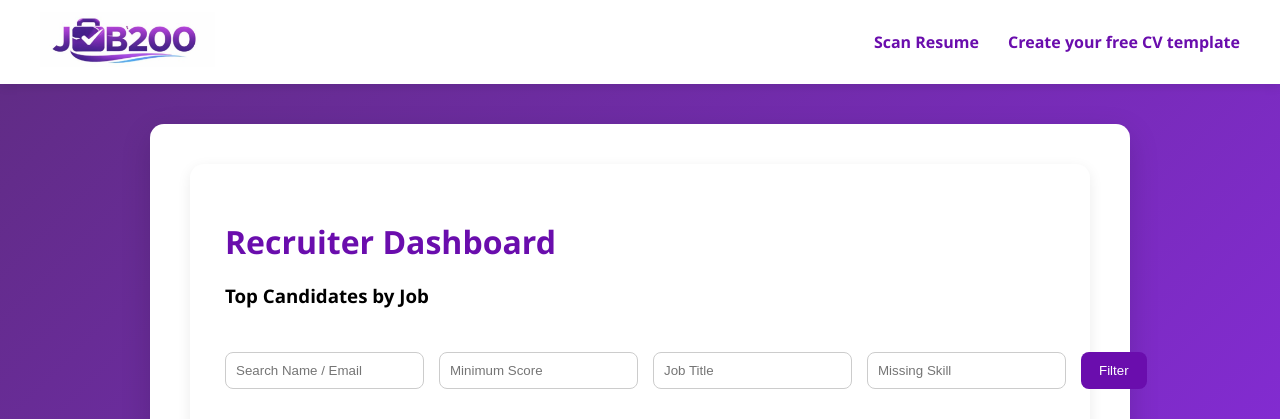
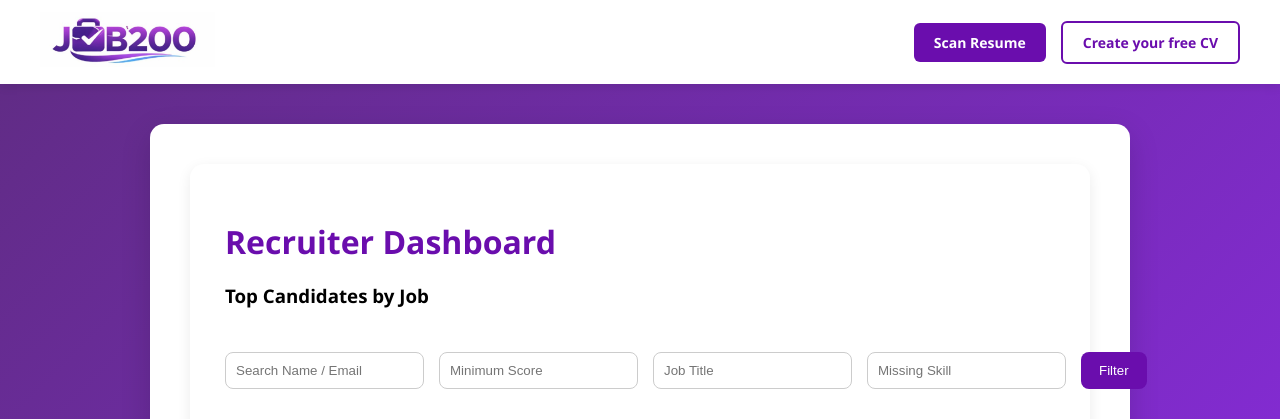
Before and after one commit to coolshano/job200_ml_version, a Django app: page /dashboard/ in a window 1280 px wide. Shown: the top 419 px of the page. Run offline with Django 5.2, Linux system fonts and the light colour scheme; the visitor is signed in with stand-in values (Sample User, id 1); data that the repository does not hold is empty; parts of the project's set-up code (start-up, migrations or seed data) failed here and were passed over.

Commit message:
added animation to buttons

```diff
--- a/scanner/templates/base.html
+++ b/scanner/templates/base.html
@@ -5,6 +5,7 @@
 <title>JOB200 ATS</title>
 
 <style>
+
 body {
     margin: 0;
     font-family: "Segoe UI", Arial, sans-serif;
@@ -15,6 +16,7 @@
 }
 
 /* HEADER */
+
 .header {
     background: white;
     padding: 12px 40px;
@@ -28,18 +30,82 @@
     height: 55px;
 }
 
-        .nav a {
-            margin-left: 25px;
+/* NAVIGATION */
+
+.nav {
+    display: flex;
+    align-items: center;
+    gap: 15px;
+}
+
+/* BUTTON BASE */
+
+.btn {
+    position: relative;
+    padding: 10px 20px;
+    font-weight: 600;
+    border-radius: 6px;
     text-decoration: none;
-            font-weight: 600;
+    transition: all 0.3s ease;
+    overflow: hidden;
+    font-size: 14px;
+}
+
+/* PRIMARY BUTTON */
+
+.btn-primary {
+    background: #6a0dad;
+    color: white;
+}
+
+.btn-primary:hover {
+    transform: translateY(-2px);
+    box-shadow: 0 6px 15px rgba(106,13,173,0.4);
+}
+
+/* OUTLINE BUTTON */
+
+.btn-outline {
+    border: 2px solid #6a0dad;
     color: #6a0dad;
 }
 
-        .nav a:hover {
-            color: #4b0082;
+.btn-outline:hover {
+    background: #6a0dad;
+    color: white;
+    transform: translateY(-2px);
+    box-shadow: 0 6px 15px rgba(106,13,173,0.3);
+}
+
+.logo img {
+    height: 55px;
+    transition: transform 0.2s ease;
+}
+
+.logo img:hover {
+    transform: scale(1.05);
+}
+
+/* SHINE ANIMATION */
+
+.btn::before {
+    content: "";
+    position: absolute;
+    top: 0;
+    left: -75%;
+    width: 50%;
+    height: 100%;
+    background: rgba(255,255,255,0.3);
+    transform: skewX(-25deg);
+    transition: 0.5s;
+}
+
+.btn:hover::before {
+    left: 130%;
 }
 
 /* CONTENT */
+
 .container {
     width: 900px;
     margin: 40px auto;
@@ -51,38 +117,45 @@
 }
 
 /* FOOTER */
+
 .footer {
     background: #4b0082;
     color: white;
     text-align: center;
     padding: 15px;
 }
+
 </style>
 </head>
 
 <body>
 
 <!-- HEADER -->
+
 <div class="header">
+
     <div class="logo">
+    <a href="https://job200.com/">
         <img src="{% static 'images/logo.jpeg' %}" alt="JOB200 Logo">
+    </a>
     </div>
-    <div>
 
+    <div class="nav">
+        <a href="/" class="btn btn-primary">Scan Resume</a>
+        <a href="{% url 'test_cv' %}" class="btn btn-outline">Create your free CV</a>
     </div>
-    <div class="nav">
-        <a href="/">Scan Resume</a>
-        <a href="{% url 'test_cv' %}">Create your free CV template</a>
-    </div>
+
 </div>
 
 <!-- CONTENT -->
+
 <div class="container">
 {% block content %}
 {% endblock %}
 </div>
 
 <!-- FOOTER -->
+
 <div class="footer">
 © 2026 JOB200 ATS Platform | 100% non-profit project
 </div>
```
Lines whose indentation alone changed are shown as unchanged.
